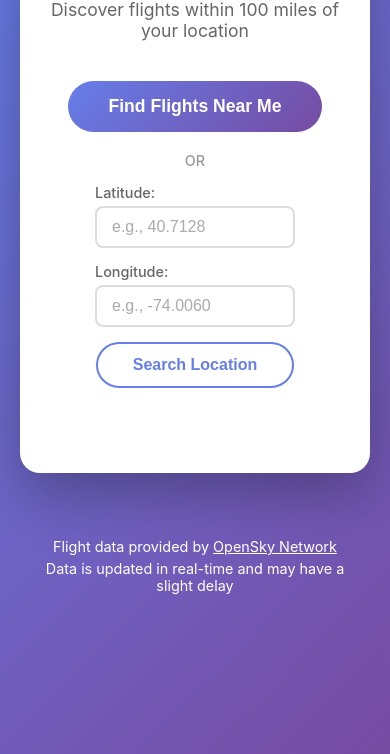
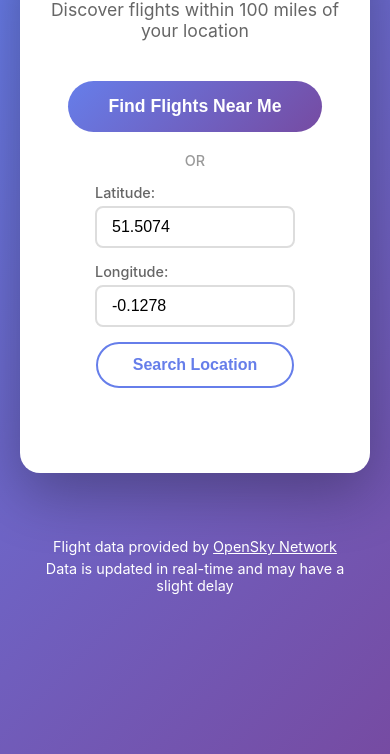
Before and after one commit to ailangdon/flight, a plain HTML site: page index.html in a window 390 px wide. Shown: the part 90-844 px from the top of the page. Drawn offline with Linux system fonts and the light colour scheme.

Commit message:
Set default location to London for quick testing
Pre-fill latitude/longitude inputs with London coordinates (51.5074, -0.1278)
so users can immediately click 'Search Location' to test the feature without
manual input. (#7)

* Fix mobile keyboard to allow negative coordinates

Changed input type from 'number' to 'text' with inputmode='decimal'
to enable minus sign on mobile keyboards. This allows users to enter
negative longitude values (needed for Americas/Western hemisphere).

JavaScript validation still ensures valid numeric input and range checking.

* Set default location to London for quick testing

Pre-fill latitude/longitude inputs with London coordinates (51.5074, -0.1278)
so users can immediately click 'Search Location' to test the feature without
manual input.

---------

Co-authored-by: Claude <noreply@anthropic.com>

```diff
--- a/index.html
+++ b/index.html
@@ -20,11 +20,11 @@
                 <div class="input-group">
                     <div class="input-field">
                         <label for="manualLat">Latitude:</label>
-                        <input type="number" id="manualLat" step="0.0001" placeholder="e.g., 40.7128" min="-90" max="90">
+                        <input type="text" inputmode="decimal" id="manualLat" value="51.5074" placeholder="e.g., 40.7128">
                     </div>
                     <div class="input-field">
                         <label for="manualLon">Longitude:</label>
-                        <input type="number" id="manualLon" step="0.0001" placeholder="e.g., -74.0060" min="-180" max="180">
+                        <input type="text" inputmode="decimal" id="manualLon" value="-0.1278" placeholder="e.g., -74.0060">
                     </div>
                 </div>
                 <button id="searchManual" class="btn-secondary">Search Location</button>
```
